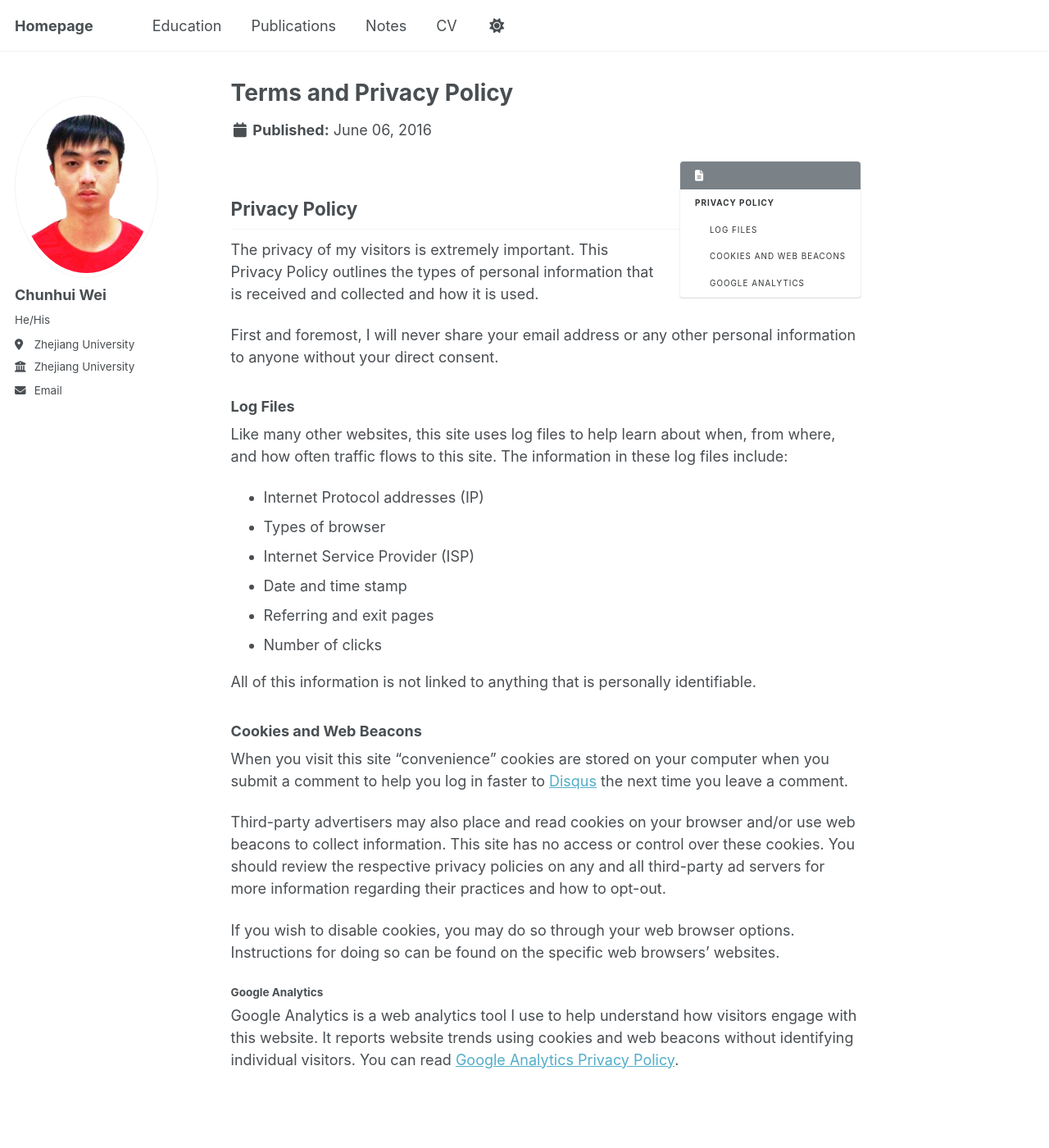
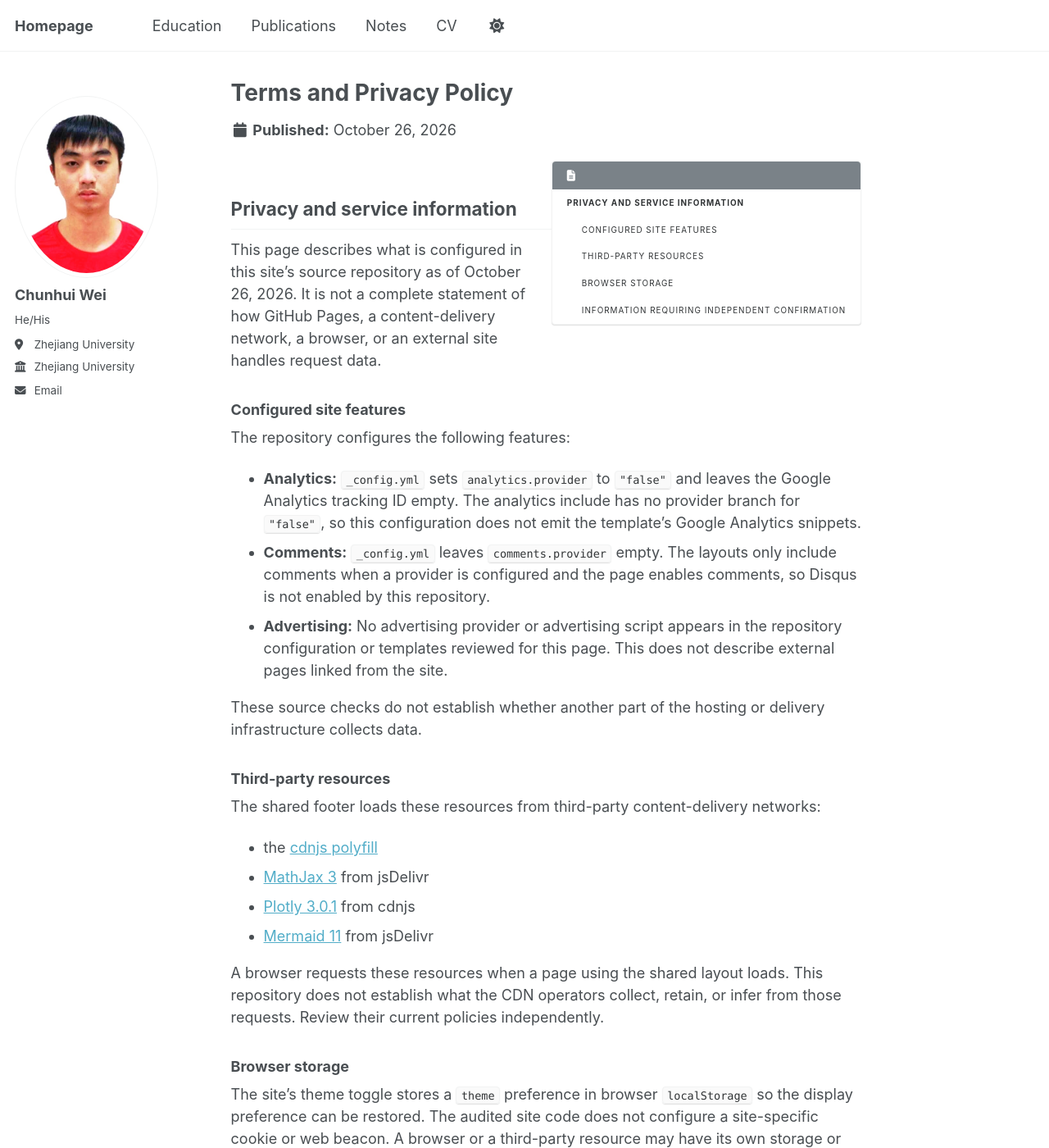
Before and after one commit to chunhuiwei736/chunhuiwei736.github.io, a Jekyll site: the page built from _pages/terms.md, in a window 1280 px wide and 1400 px high. Shown: the whole window at 82% size. Built offline with Jekyll 4.4.1, drawn with Linux system fonts in a browser that asks for light colours; a script that is not in the unit is left out; some of the changed text lies outside the part shown.

Commit message:
Audit terms page against site configuration

```diff
--- a/_pages/terms.md
+++ b/_pages/terms.md
@@ -1,39 +1,43 @@
 ---
 permalink: /terms/
 title: "Terms and Privacy Policy"
-modified: 2016-06-06
+modified: 2026-10-26
 ---
 
 {% include base_path %}
 {% include toc %}
 
-## Privacy Policy
+## Privacy and service information
 
-The privacy of my visitors is extremely important. This Privacy Policy outlines the types of personal information that is received and collected and how it is used.
+This page describes what is configured in this site's source repository as of October 26, 2026. It is not a complete statement of how GitHub Pages, a content-delivery network, a browser, or an external site handles request data.
 
-First and foremost, I will never share your email address or any other personal information to anyone without your direct consent.
+### Configured site features
 
-### Log Files
+The repository configures the following features:
 
-Like many other websites, this site uses log files to help learn about when, from where, and how often traffic flows to this site. The information in these log files include:
+* **Analytics:** `_config.yml` sets `analytics.provider` to `"false"` and leaves the Google Analytics tracking ID empty. The analytics include has no provider branch for `"false"`, so this configuration does not emit the template's Google Analytics snippets.
+* **Comments:** `_config.yml` leaves `comments.provider` empty. The layouts only include comments when a provider is configured and the page enables comments, so Disqus is not enabled by this repository.
+* **Advertising:** No advertising provider or advertising script appears in the repository configuration or templates reviewed for this page. This does not describe external pages linked from the site.
 
-* Internet Protocol addresses (IP)
-* Types of browser
-* Internet Service Provider (ISP)
-* Date and time stamp
-* Referring and exit pages
-* Number of clicks
+These source checks do not establish whether another part of the hosting or delivery infrastructure collects data.
 
-All of this information is not linked to anything that is personally identifiable.
+### Third-party resources
 
-### Cookies and Web Beacons
+The shared footer loads these resources from third-party content-delivery networks:
 
-When you visit this site "convenience" cookies are stored on your computer when you submit a comment to help you log in faster to [Disqus](https://disqus.com) the next time you leave a comment.
+* the [cdnjs polyfill](https://cdnjs.cloudflare.com/polyfill/v3/polyfill.min.js?features=es6)
+* [MathJax 3](https://cdn.jsdelivr.net/npm/mathjax@3/es5/tex-mml-chtml.js) from jsDelivr
+* [Plotly 3.0.1](https://cdnjs.cloudflare.com/ajax/libs/plotly.js/3.0.1/plotly.min.js) from cdnjs
+* [Mermaid 11](https://cdn.jsdelivr.net/npm/mermaid@11/dist/mermaid.esm.min.mjs) from jsDelivr
 
-Third-party advertisers may also place and read cookies on your browser and/or use web beacons to collect information. This site has no access or control over these cookies. You should review the respective privacy policies on any and all third-party ad servers for more information regarding their practices and how to opt-out.
+A browser requests these resources when a page using the shared layout loads. This repository does not establish what the CDN operators collect, retain, or infer from those requests. Review their current policies independently.
 
-If you wish to disable cookies, you may do so through your web browser options. Instructions for doing so can be found on the specific web browsers' websites.
+### Browser storage
 
-#### Google Analytics
+The site's theme toggle stores a `theme` preference in browser `localStorage` so the display preference can be restored. The audited site code does not configure a site-specific cookie or web beacon. A browser or a third-party resource may have its own storage or data practices.
 
-Google Analytics is a web analytics tool I use to help understand how visitors engage with this website. It reports website trends using cookies and web beacons without identifying individual visitors. You can read [Google Analytics Privacy Policy](https://www.google.com/analytics/learn/privacy.html).
+### Information requiring independent confirmation
+
+The repository does not establish whether GitHub Pages or other hosting infrastructure creates access logs, which fields those logs contain, how long they are retained, or whether they are linked to individuals. This page therefore makes no claim about visitor IP addresses, browser or Internet Service Provider details, timestamps, referrers, clicks, or the identifiability of log data. Confirm those practices with the relevant providers.
+
+The site publishes a contact email address as a `mailto` link. This repository does not process that mailbox or define how messages are shared or retained; ask the site owner about those practices before sending personal information.
```
